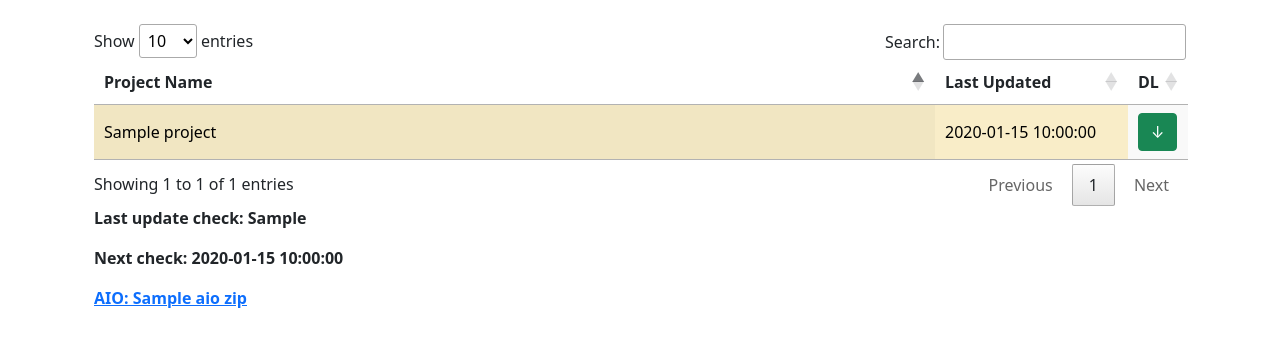
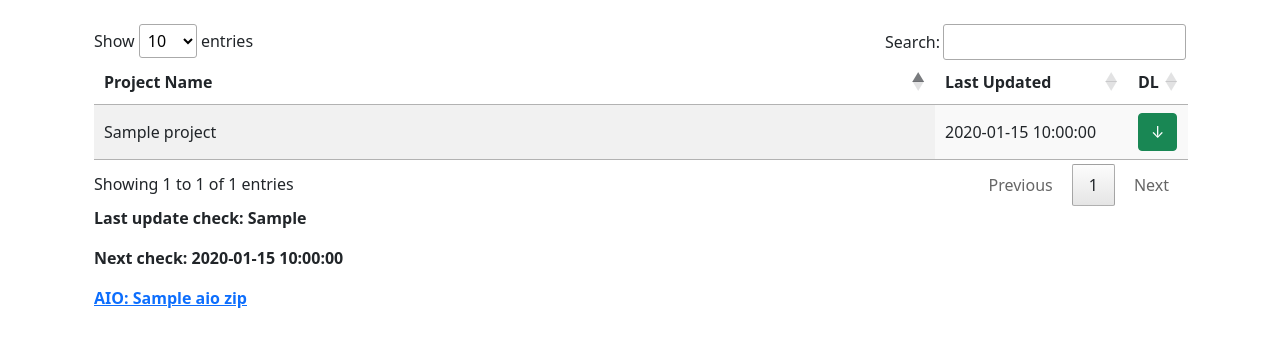
Before and after one commit to HenryBaby/switchblend, a Flask app: template app/templates/index.html in a window 1280 px wide. Shown: the part 58-405 px from the top of the page. Run offline with Flask 3, Linux system fonts and the light colour scheme; the template is opened without the code that fills it: most values are stand-ins (such as "Sample title", 1, 10 or a date in 2020); some libraries are stand-ins or nearby versions.

Commit message:
Refine update highlighting

```diff
--- a/app/app.py
+++ b/app/app.py
@@ -124,6 +124,20 @@ def normalize_source_url(raw_url: str) -> str:
     )
 
 
+def should_highlight_project(project: dict) -> bool:
+    stored = project.get("highlight")
+    if stored is not None:
+        return bool(stored)
+    if not project.get("updated"):
+        return False
+    last_updated = project.get("last_updated")
+    downloaded_release = project.get("downloaded_release")
+    if last_updated and downloaded_release:
+        return last_updated > downloaded_release
+    # If we have no downloaded release timestamp yet, the project still needs attention.
+    return True
+
+
 def get_urls():
     with config_lock:
         data = load_json(SOURCES_PATH)
@@ -133,6 +147,7 @@ def get_urls():
             "url": project["url"],
             "last_updated": project.get("last_updated", "Not available"),
             "updated": project.get("updated", False),
+            "highlight": should_highlight_project(project),
         }
         for key, project in data["GitHub"].items()
     ], data.get("last_checked", "Never")
--- a/app/templates/index.html
+++ b/app/templates/index.html
@@ -16,8 +16,8 @@
         <tbody>
             {% for project in projects %}
             <tr>
-                <td {% if project.updated %}class="table-warning" {% endif %}>{{ project.name }}</td>
-                <td {% if project.updated %}class="table-warning" {% endif %}>{{ project.last_updated }}</td>
+                <td {% if project.highlight %}class="table-warning" {% endif %}>{{ project.name }}</td>
+                <td {% if project.highlight %}class="table-warning" {% endif %}>{{ project.last_updated }}</td>
                 <td>
                     <button class="btn btn-success download-btn" data-project-name="{{ project.name }}">↓</button>
                 </td>
```
